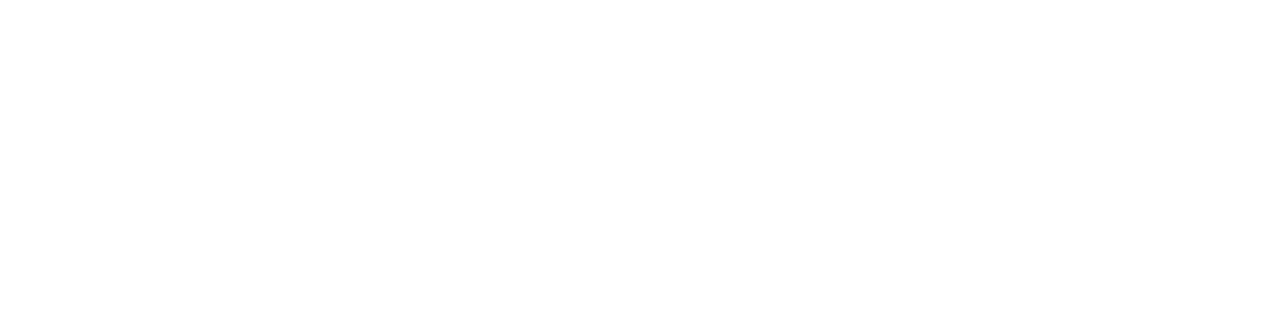
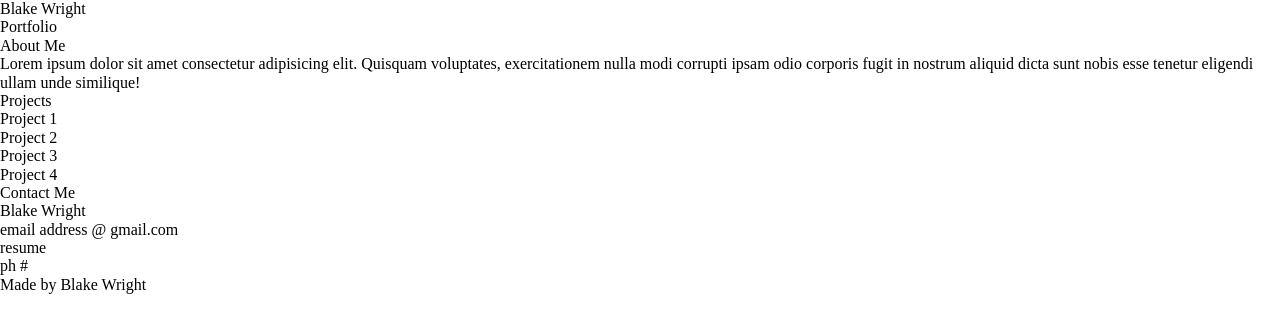
Before and after one commit to BTDubbzzz/02_Homework, a plain HTML site: page index.html in a window 1280 px wide. Drawn offline with Linux system fonts and the light colour scheme.

Commit message:
basic HTML structure created

```diff
--- a/index.html
+++ b/index.html
@@ -6,7 +6,44 @@
   <meta name="viewport" content="width=device-width, initial-scale=1.0" />
   <link rel="stylesheet" href="./Assets/css/reset.css" />
   <link rel="stylesheet" href="./Assets/css/style.css" />
-  <title>Document</title>
+  <title>Portfolio: Blake Wright</title>
  </head>
- <body></body>
+ <body>
+  <header>
+   <nav>
+    <h1>Blake Wright</h1>
+    <h2>Portfolio</h2>
+   </nav>
+  </header>
+  <main>
+   <section id="about-me">
+    <h2>About Me</h2>
+    <p>
+     Lorem ipsum dolor sit amet consectetur adipisicing elit. Quisquam
+     voluptates, exercitationem nulla modi corrupti ipsam odio corporis fugit in
+     nostrum aliquid dicta sunt nobis esse tenetur eligendi ullam unde
+     similique!
+    </p>
+   </section>
+   <section id="projects">
+    <h2>Projects</h2>
+    <ul>
+     <li>Project 1</li>
+     <li>Project 2</li>
+     <li>Project 3</li>
+     <li>Project 4</li>
+    </ul>
+   </section>
+   <section id="contact-me">
+    <h2>Contact Me</h2>
+    <p>Blake Wright</p>
+    <p>email address @ gmail.com</p>
+    <p>resume</p>
+    <p>ph #</p>
+   </section>
+  </main>
+  <footer>
+   <h2>Made by Blake Wright</h2>
+  </footer>
+ </body>
 </html>
```
